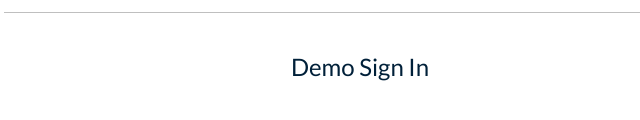
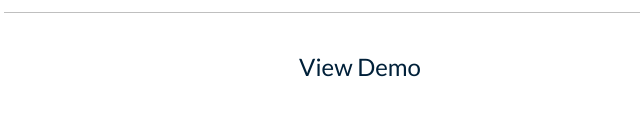
Before and after one commit to jes-a/job-tracker-node-capstone, a website: page public/index.html in a window 1280 px wide. Shown: the part 386-506 px from the top of the page, 275-915 px from the left. Drawn offline with nearby package versions, Linux system fonts and the light colour scheme; some icons are missing.

Commit message:
Update copy for landing screen

```diff
--- a/public/index.html
+++ b/public/index.html
@@ -24,7 +24,7 @@
             <section id="landing-content">
                 <p>The Job Tracker allows a manager to schedule jobs and assign to workers, and allows workers to see a list of jobs assigned to them.</p>
                 <p>The demo is set up to showcase a boat management company, but can be adapted for other service providers.</p>
-                <div tabindex="0" role="link" id="js-landing-link" class="landing-link">Demo Sign In<i class="fal fa-arrow-circle-right i-right"></i></div>
+                <div tabindex="0" role="link" id="js-landing-link" class="landing-link">View Demo<i class="fal fa-arrow-circle-right i-right"></i></div>
             </section>
 
         </div>
```
